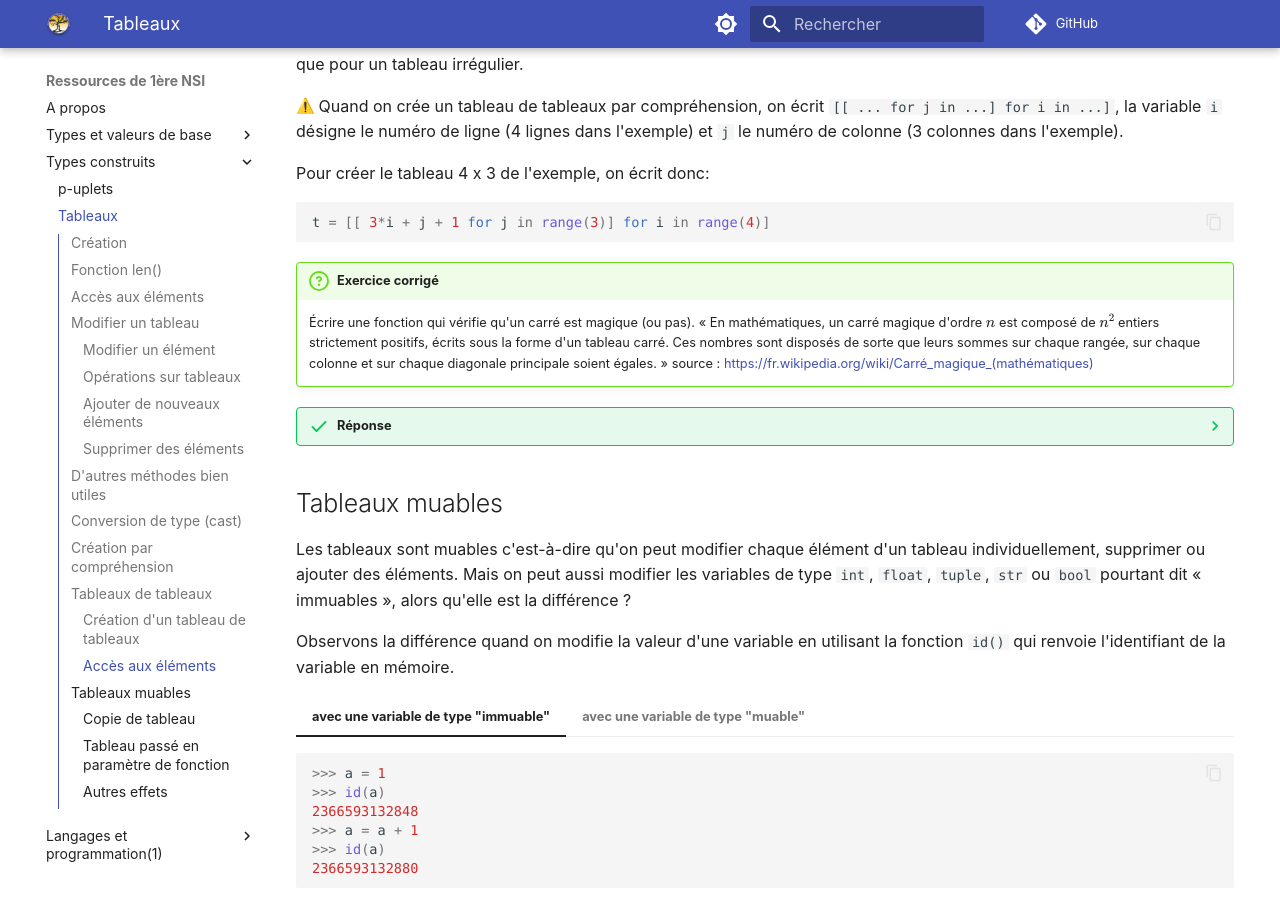
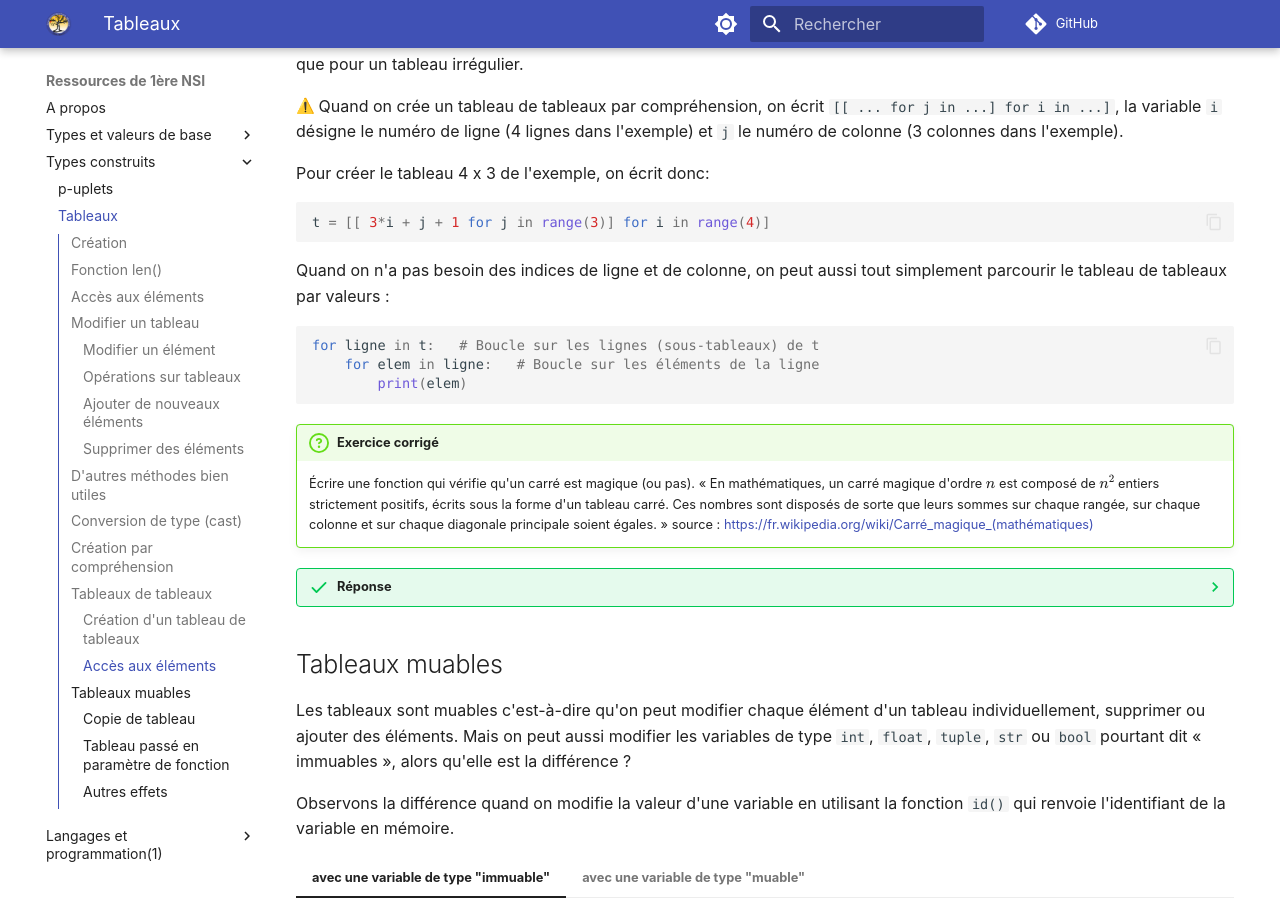
Before and after one commit to eipaca/NSI-1, an MkDocs documentation site: the page built from docs/types-construits/2-tableaux.md, in a window 1280 px wide and 900 px high, scrolled down 11897 px. Built offline with MkDocs 1.6.1 and Material for MkDocs 9.7.7, drawn with Linux system fonts in a browser that asks for light colours; emoji names are drawn with the system emoji font; comment, search, counter and statistics services are not loaded.

Commit message:
Add files via upload

````diff
--- a/docs/types-construits/2-tableaux.md
+++ b/docs/types-construits/2-tableaux.md
@@ -685,6 +685,15 @@ t = [[ 3*i + j + 1 for j in range(3)] for i in range(4)]
 
 
 
+Quand on n'a pas besoin des indices de ligne et de colonne, on peut aussi tout simplement parcourir le
+tableau de tableaux par valeurs :
+
+``` py
+for ligne in t:   # Boucle sur les lignes (sous-tableaux) de t
+    for elem in ligne:   # Boucle sur les éléments de la ligne
+	    print(elem)
+```
+
 
 
 
````
